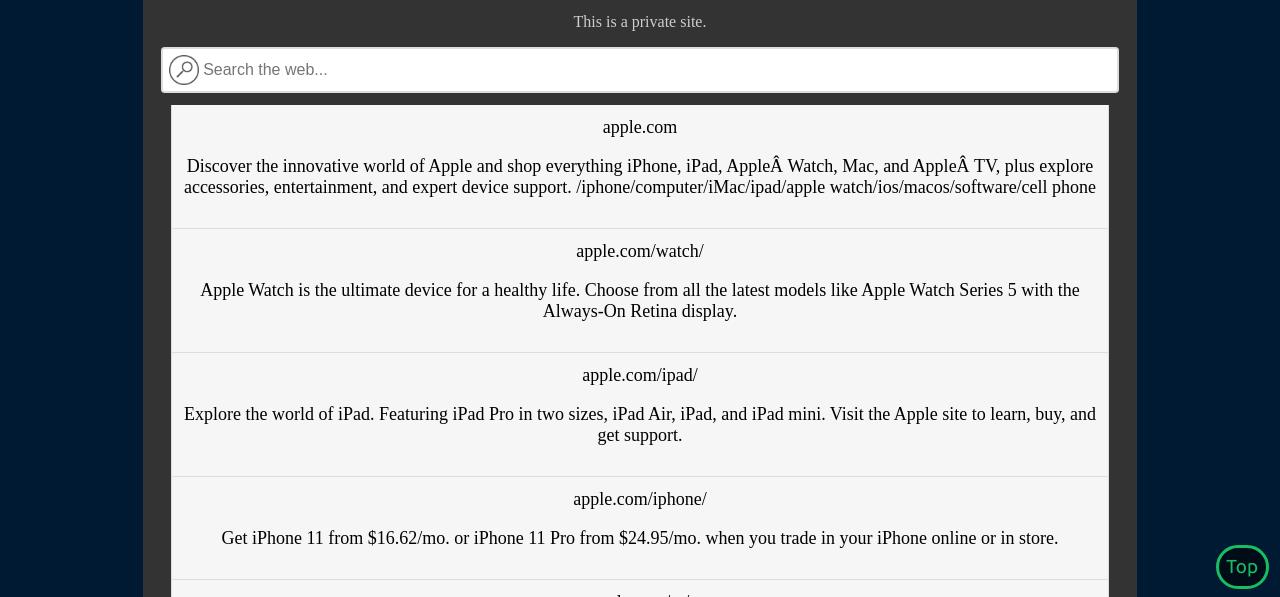
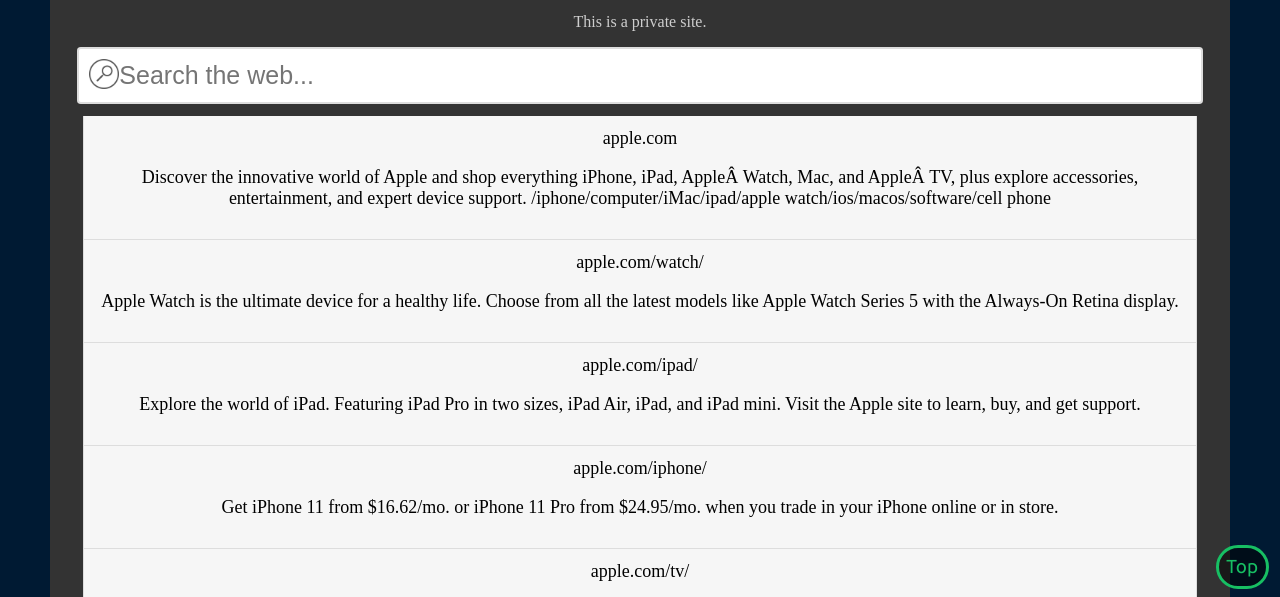
Before and after one commit to Borg-Creative-Studios/search, a plain HTML site: page index.html in a window 1280 px wide. Shown: the part 200-797 px from the top of the page. Drawn offline with nearby package versions, Linux system fonts and the light colour scheme; no server answers; a script that the page names is missing; a small style sheet from the web is missing; files whose address does not match are found by name; a web font is replaced by a local one.

Commit message:
Made it look nicer

```diff
--- a/index.html
+++ b/index.html
@@ -304,12 +304,13 @@
             <!--end-->
             <!--160 links indexed-->
           </ul>
-          <p class="pc_s">Index version c10.0.2</p>
-        </center>
-    <p style="padding:2mm;"></p>
-    <p class="pc_m">Can't find what you're looking for? Search for it on <a href="https://duckduckgo.com" target="_blank">DuckDuckGo</a>.</p>
-    <p ><a href="./about.html"><button class="buttonMenu2" name="button">About</button></a><a href="https://groundstechtalk.blogspot.com" target="_blank"><button class="buttonMenu2" name="button">Tech Talk</button></a></p>
-    </div></div>
+  </div>
+  <p class="pc_s">Index version c10.0.2</p>
+          </center>
+      <p style="padding:2mm;"></p>
+      <p class="pc_m">Can't find what you're looking for? Search for it on <a href="https://duckduckgo.com" target="_blank">DuckDuckGo</a>.</p>
+      <p ><a href="./about.html"><button class="buttonMenu2" name="button">About</button></a><a href="https://groundstechtalk.blogspot.com" target="_blank"><button class="buttonMenu2" name="button">Tech Talk</button></a></p>
+    </div>
   </center>
   <a href="#" class="topbutton">Top</a>
 </body>
--- a/main.css
+++ b/main.css
@@ -186,7 +186,7 @@ header{
   color: black;
 }
 .con1{
-  width: 80%;
+  width: 95%;
   border-radius: 1mm;
   margin-bottom: 13mm;
 }
--- a/search.css
+++ b/search.css
@@ -3,11 +3,11 @@
 position: sticky;
 top: 0;
   background-image: url('./search.png'); /* Add a search icon to input */
-  background-position: 6px 6px; /* Position the search icon */
+  background-position: 10px 10px; /* Position the search icon */
   background-repeat: no-repeat; /* Do not repeat the icon image */
   background-size: 30px;
   width: 90%; /* Full-width */
-  font-size: 16px; /* Increase font-size */
+  font-size: 25px; /* Increase font-size */
   padding: 12px 20px 12px 40px; /* Add some padding */
   border: 2px solid #ddd; /* Add a grey border */
   border-radius: 1mm;
@@ -46,6 +46,8 @@ overflow-x:hidden;
 .index{
   -moz-column-fill: auto; /* Firefox */
   column-fill: auto;
+  column-count: 1;
+  column-gap: 5px;
 }
 .search_bar{
   position: fixed;
```
